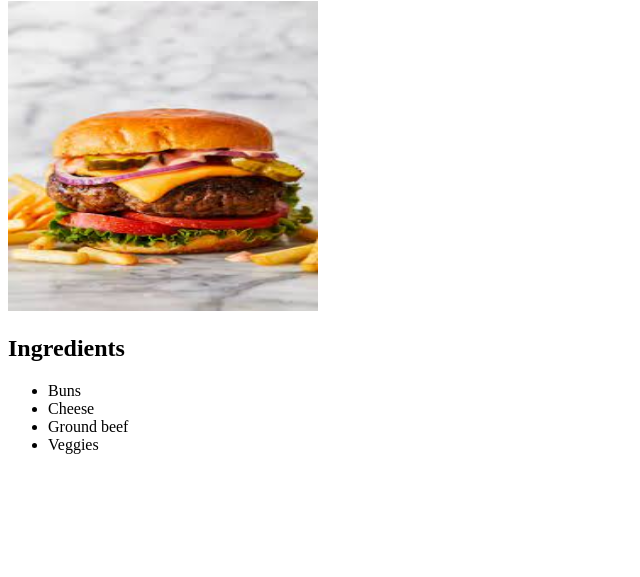
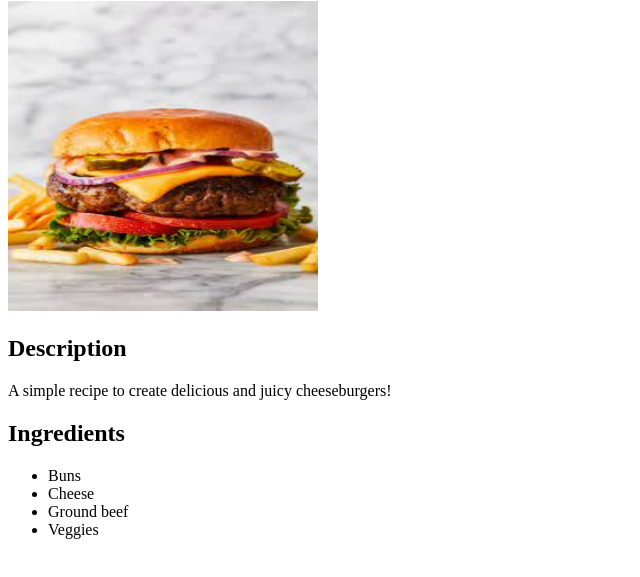
Before and after one commit to Madcock99/odin-recipes, a plain HTML site: page recipes/burgers.html in a window 1280 px wide. Shown: the part 79-656 px from the top of the page, without its empty margins (0-640 px from the left). Drawn offline with Linux system fonts and the light colour scheme.

Commit message:
Added a simple description to each recipe page

```diff
--- a/recipes/burgers.html
+++ b/recipes/burgers.html
@@ -9,6 +9,9 @@
         <h1>Burger</h1>
           <img src="../Images/burger.jpeg" alt="Lasagna" height="310" width="310">
 
+            <h2>Description</h2>
+                A simple recipe to create delicious and juicy cheeseburgers!
+
             <h2>Ingredients</h2>
               <ul>
                 <li>Buns</li>
```
Also changed, not shown: recipes/lasagna.html (+3 -0 lines), recipes/tacos.html (+3 -0 lines).
